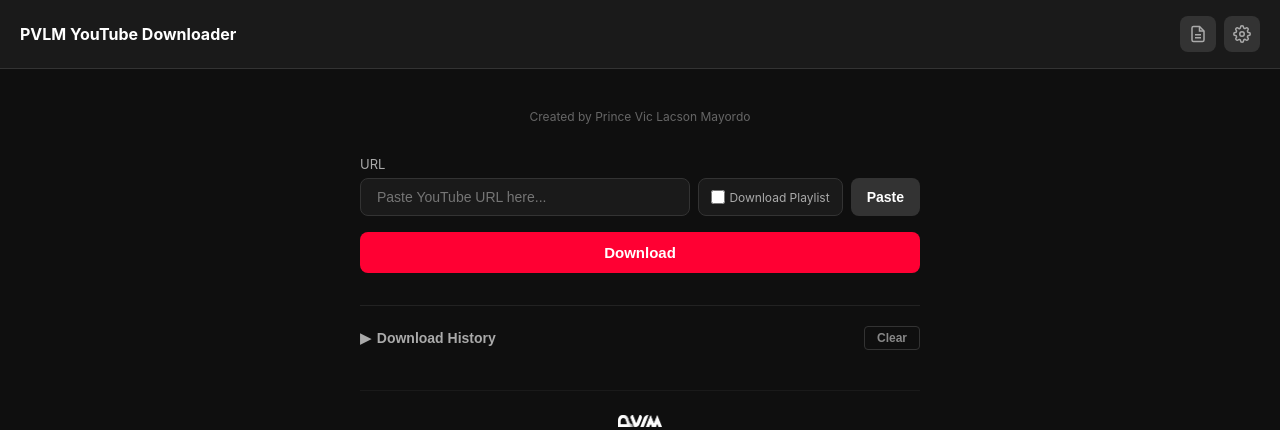
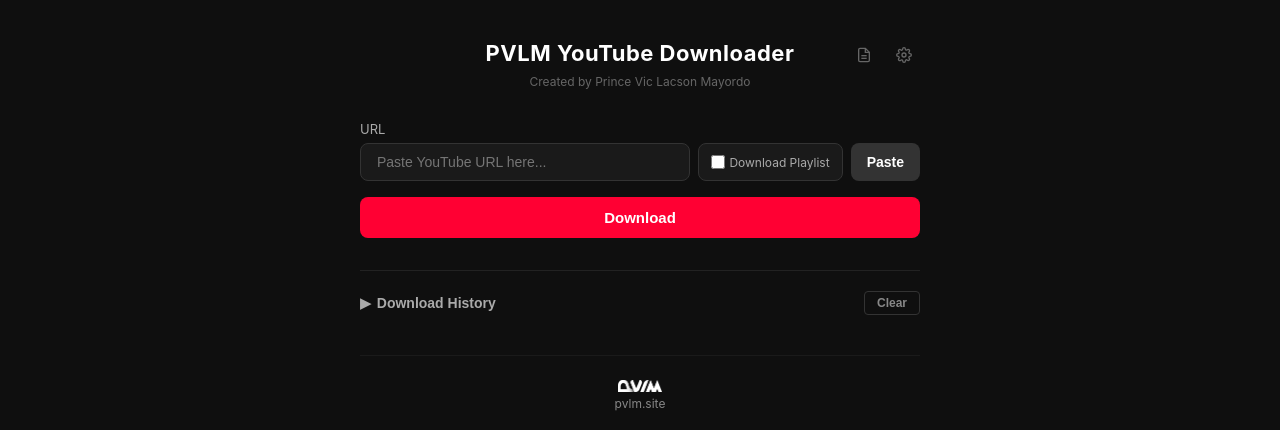
Before and after one commit to pvlmgit/PVLM-YTDL, a Flask app: page / in a window 1280 px wide. Shown: the top 430 px of the page. Run offline with Flask 3, Linux system fonts and the light colour scheme; parts of the project's set-up code (start-up, migrations or seed data) failed here and were passed over.

Commit message:
Fix: remove topbar, fix download paths, improve settings

```diff
--- a/app.py
+++ b/app.py
@@ -22,13 +22,15 @@ def add_security_headers(response):
     response.headers['Content-Security-Policy'] = "default-src 'self' 'unsafe-inline' 'unsafe-eval' https:; img-src 'self' data: https:; script-src 'self' 'unsafe-inline' 'unsafe-eval';"
     return response
 
-# Download paths - use /tmp for server (Railway/Render etc.)
-IS_SERVER = os.environ.get('RAILWAY_STATIC_URL') or os.environ.get('RENDER')
+# Download paths
+IS_SERVER = os.environ.get('RAILWAY_STATIC_URL') or os.environ.get('RENDER') or os.environ.get('PORT')
 
 if IS_SERVER:
-    VIDEO_DIR = "/tmp/PVLMTube/Video"
-    MUSIC_DIR = "/tmp/PVLMTube/Music"
+    # Server: use /tmp (writable on Railway/Render)
+    VIDEO_DIR = "/tmp/pvlmtube/video"
+    MUSIC_DIR = "/tmp/pvlmtube/music"
 else:
+    # Local: use user's Downloads folder
     DOWNLOADS_ROOT = os.path.join(os.path.expanduser("~"), "Downloads")
     VIDEO_DIR = os.path.join(DOWNLOADS_ROOT, "PVLM YouTube Downloader", "Video")
     MUSIC_DIR = os.path.join(DOWNLOADS_ROOT, "PVLM YouTube Downloader", "Music")
@@ -285,9 +287,15 @@ def get_logs():
 
 @app.route("/api/settings", methods=["GET"])
 def get_settings():
+    if IS_SERVER:
+        video_path = "Server: /tmp/pvlmtube/video (auto-delete)"
+        music_path = "Server: /tmp/pvlmtube/music (auto-delete)"
+    else:
+        video_path = VIDEO_DIR
+        music_path = MUSIC_DIR
     return jsonify({
-        "video_dir": VIDEO_DIR,
-        "music_dir": MUSIC_DIR,
+        "video_dir": video_path,
+        "music_dir": music_path,
         "is_server": bool(IS_SERVER)
     })
 
--- a/templates/index.html
+++ b/templates/index.html
@@ -15,43 +15,38 @@
     <style>
         html { user-select: none; -webkit-user-select: none; }
 
-        /* Top Bar */
-        .top-bar {
-            display: flex;
-            justify-content: space-between;
+        /* Header with icons */
+        .header-row {
+            display: flex;
+            justify-content: center;
             align-items: center;
-            padding: 16px 20px;
-            background: #1a1a1a;
-            border-bottom: 1px solid #333;
-        }
-
-        .top-bar-title {
-            font-size: 16px;
-            font-weight: 700;
-            color: #fff;
-        }
-
-        .top-bar-icons {
+            position: relative;
+            margin-bottom: 4px;
+        }
+
+        .header-icons {
+            position: absolute;
+            right: 0;
             display: flex;
             gap: 8px;
         }
 
         .icon-btn {
-            width: 36px;
-            height: 36px;
-            background: #333;
+            width: 32px;
+            height: 32px;
+            background: none;
             border: none;
-            border-radius: 8px;
-            color: #aaa;
+            color: #666;
             cursor: pointer;
             display: flex;
             align-items: center;
             justify-content: center;
             transition: all 0.2s;
             padding: 0 !important;
-        }
-
-        .icon-btn:hover { background: #444; color: #fff; }
+            border-radius: 6px;
+        }
+
+        .icon-btn:hover { color: #fff; background: #333; }
 
         /* Panels */
         .panel {
@@ -899,19 +894,6 @@
     </style>
 </head>
 <body>
-    <!-- Top bar with icons -->
-    <div class="top-bar">
-        <div class="top-bar-title">PVLM YouTube Downloader</div>
-        <div class="top-bar-icons">
-            <button class="icon-btn" onclick="toggleLogs()" title="Logs">
-                <svg width="18" height="18" viewBox="0 0 24 24" fill="none" stroke="currentColor" stroke-width="2"><path d="M14 2H6a2 2 0 0 0-2 2v16a2 2 0 0 0 2 2h12a2 2 0 0 0 2-2V8z"></path><polyline points="14 2 14 8 20 8"></polyline><line x1="16" y1="13" x2="8" y2="13"></line><line x1="16" y1="17" x2="8" y2="17"></line></svg>
-            </button>
-            <button class="icon-btn" onclick="toggleSettings()" title="Settings">
-                <svg width="18" height="18" viewBox="0 0 24 24" fill="none" stroke="currentColor" stroke-width="2"><circle cx="12" cy="12" r="3"></circle><path d="M19.4 15a1.65 1.65 0 0 0 .33 1.82l.06.06a2 2 0 0 1 0 2.83 2 2 0 0 1-2.83 0l-.06-.06a1.65 1.65 0 0 0-1.82-.33 1.65 1.65 0 0 0-1 1.51V21a2 2 0 0 1-2 2 2 2 0 0 1-2-2v-.09A1.65 1.65 0 0 0 9 19.4a1.65 1.65 0 0 0-1.82.33l-.06.06a2 2 0 0 1-2.83 0 2 2 0 0 1 0-2.83l.06-.06A1.65 1.65 0 0 0 4.68 15a1.65 1.65 0 0 0-1.51-1H3a2 2 0 0 1-2-2 2 2 0 0 1 2-2h.09A1.65 1.65 0 0 0 4.6 9a1.65 1.65 0 0 0-.33-1.82l-.06-.06a2 2 0 0 1 0-2.83 2 2 0 0 1 2.83 0l.06.06A1.65 1.65 0 0 0 9 4.68a1.65 1.65 0 0 0 1-1.51V3a2 2 0 0 1 2-2 2 2 0 0 1 2 2v.09a1.65 1.65 0 0 0 1 1.51 1.65 1.65 0 0 0 1.82-.33l.06-.06a2 2 0 0 1 2.83 0 2 2 0 0 1 0 2.83l-.06.06A1.65 1.65 0 0 0 19.4 9a1.65 1.65 0 0 0 1.51 1H21a2 2 0 0 1 2 2 2 2 0 0 1-2 2h-.09a1.65 1.65 0 0 0-1.51 1z"></path></svg>
-            </button>
-        </div>
-    </div>
-
     <!-- Logs Panel -->
     <div class="panel logs-panel" id="logs-panel">
         <div class="panel-header">
@@ -940,7 +922,17 @@
     </div>
 
     <div class="container">
-        <h1 style="display:none;">PVLM YouTube Downloader</h1>
+        <div class="header-row">
+            <h1>PVLM YouTube Downloader</h1>
+            <div class="header-icons">
+                <button class="icon-btn" onclick="toggleLogs()" title="Logs">
+                    <svg width="16" height="16" viewBox="0 0 24 24" fill="none" stroke="currentColor" stroke-width="2"><path d="M14 2H6a2 2 0 0 0-2 2v16a2 2 0 0 0 2 2h12a2 2 0 0 0 2-2V8z"></path><polyline points="14 2 14 8 20 8"></polyline><line x1="16" y1="13" x2="8" y2="13"></line><line x1="16" y1="17" x2="8" y2="17"></line></svg>
+                </button>
+                <button class="icon-btn" onclick="toggleSettings()" title="Settings">
+                    <svg width="16" height="16" viewBox="0 0 24 24" fill="none" stroke="currentColor" stroke-width="2"><circle cx="12" cy="12" r="3"></circle><path d="M19.4 15a1.65 1.65 0 0 0 .33 1.82l.06.06a2 2 0 0 1 0 2.83 2 2 0 0 1-2.83 0l-.06-.06a1.65 1.65 0 0 0-1.82-.33 1.65 1.65 0 0 0-1 1.51V21a2 2 0 0 1-2 2 2 2 0 0 1-2-2v-.09A1.65 1.65 0 0 0 9 19.4a1.65 1.65 0 0 0-1.82.33l-.06.06a2 2 0 0 1-2.83 0 2 2 0 0 1 0-2.83l.06-.06A1.65 1.65 0 0 0 4.68 15a1.65 1.65 0 0 0-1.51-1H3a2 2 0 0 1-2-2 2 2 0 0 1 2-2h.09A1.65 1.65 0 0 0 4.6 9a1.65 1.65 0 0 0-.33-1.82l-.06-.06a2 2 0 0 1 0-2.83 2 2 0 0 1 2.83 0l.06.06A1.65 1.65 0 0 0 9 4.68a1.65 1.65 0 0 0 1-1.51V3a2 2 0 0 1 2-2 2 2 0 0 1 2 2v.09a1.65 1.65 0 0 0 1 1.51 1.65 1.65 0 0 0 1.82-.33l.06-.06a2 2 0 0 1 2.83 0 2 2 0 0 1 0 2.83l-.06.06A1.65 1.65 0 0 0 19.4 9a1.65 1.65 0 0 0 1.51 1H21a2 2 0 0 1 2 2 2 2 0 0 1-2 2h-.09a1.65 1.65 0 0 0-1.51 1z"></path></svg>
+                </button>
+            </div>
+        </div>
         <div class="subtitle">Created by Prince Vic Lacson Mayordo</div>
 
         <div class="input-group">
```
